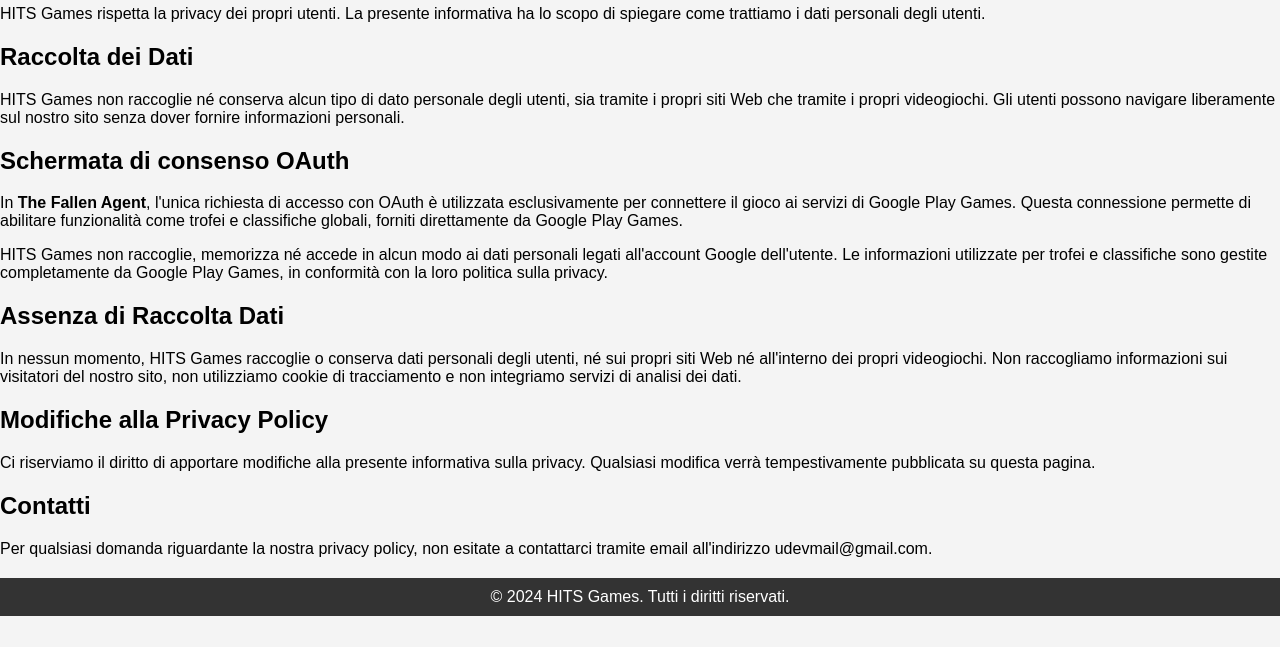
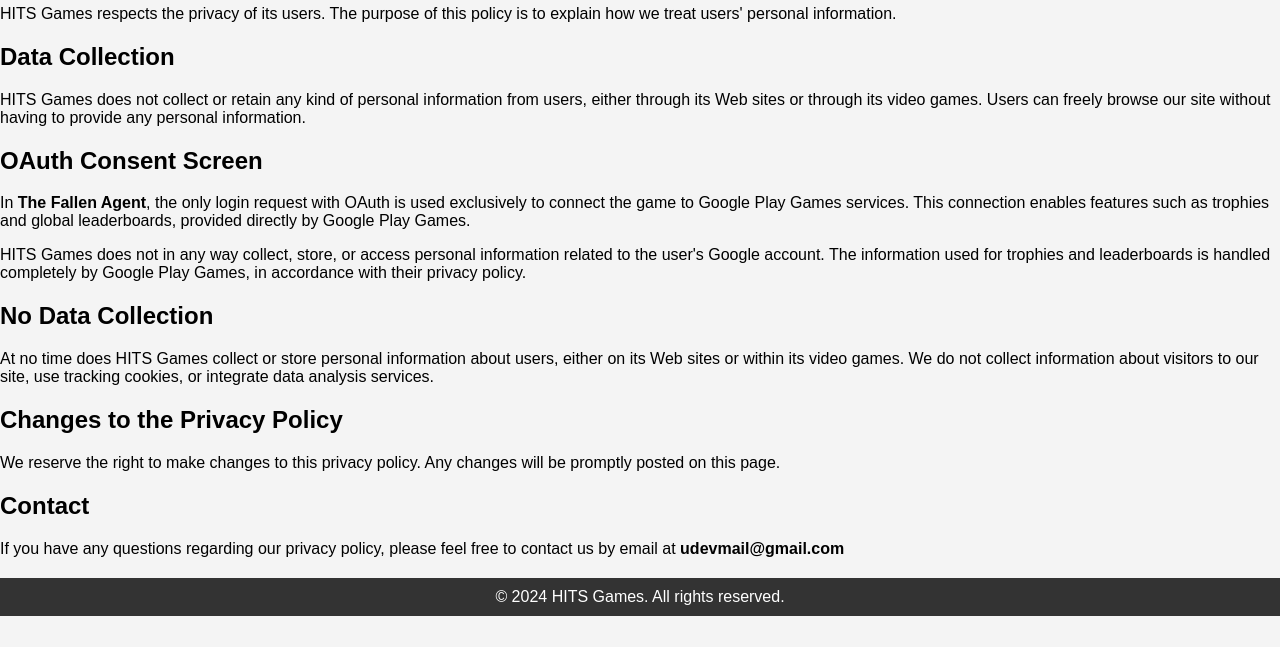
Before and after one commit to Ekt0re/Ekt0re.github.io, a plain HTML site: page privacy.html in a window 1280 px wide. Shown: the part 153-800 px from the top of the page. Drawn offline with Linux system fonts and the light colour scheme.

Commit message:
Update 23/09 Parte 1

```diff
--- a/index.html
+++ b/index.html
@@ -5,6 +5,7 @@
     <meta name="viewport" content="width=device-width, initial-scale=1.0">
     <title>HITS Games</title>
     <link rel="stylesheet" href="style.css">
+	<link rel="shortcut icon" type="image/x-icon" href="images/favicon.ico">
 </head>
 <body>
     <section class="banner">
@@ -12,32 +13,32 @@
     </section>
 
     <section class="about">
-        <h2>Chi Siamo</h2>
-        <p>Benvenuti nel sito del nostro team. Siamo un piccolo gruppo di amici che sviluppa software e videogiochi nel tempo libero.</p>
+        <h2>About Us</h2>
+        <p>Welcome to our team's website. We are a small group of friends who develop software and video games in our spare time.</p>
     </section>
 
     <section class="projects">
-        <h2>I Nostri Progetti</h2>
+        <h2>Our Projects</h2>
         <div class="project-list">
             <div class="project-item">
-                <h3>The Fallen Agent</h3>
+                <h3>THE FALLEN AGENT</h3>
                 <a href="https://hits-games.itch.io/the-fallen-agent" target="_blank">
                     <img src="images/the-fallen-agent-logo.png" alt="Logo di The Fallen Agent">
                 </a>
-                <p>Il primo videogioco di HITS Games.</p>
+                <p>“The Fallen Agent” is an action and espionage game that follows a secret agent as he tries to save the galaxy!</p>
             </div>
             <div class="project-item">
-                <h3>MinoMalo THE GAME</h3>
+                <h3>MINO MALO THE GAME</h3>
                 <a href="https://hits-games.itch.io/mino-malo-the-game" target="_blank">
                     <img src="images/mino-malo-logo.png" alt="Logo di MinoMalo THE GAME">
                 </a>
-                <p>Advergame in collaborazione con il negozio Mino Malo Abbigliamento.</p>
+                <p>HITS Games brings you this Advergame in collaboration with the Mino Malo Clothing store in Malo.</p>
             </div>
         </div>
     </section>
 
     <footer>
-        <p>&copy; 2024 HITS Games. Tutti i diritti riservati.</p>
+        <p>&copy; 2024 HITS Games. All rights reserved</p>
 		<p><a href="privacy.html" target="_blank">Privacy Policy</a></p>
     </footer>
 </body>
--- a/privacy.html
+++ b/privacy.html
@@ -5,41 +5,42 @@
     <meta name="viewport" content="width=device-width, initial-scale=1.0">
     <title>Privacy Policy - HITS Games</title>
     <link rel="stylesheet" href="style.css">
+	<link rel="shortcut icon" type="image/x-icon" href="images/favicon.ico">
 </head>
 <body>
     <header>
         <nav>
             <ul>
                 <li><a href="index.html">Home</a></li>
-                <li><a href="index.html#about">Chi Siamo</a></li>
-                <li><a href="index.html#projects">Progetti</a></li>
+                <!--<li><a href="index.html#about">Chi Siamo</a></li> --!>
+                <!--<li><a href="index.html#projects">Progetti</a></li> --!>
             </ul>
         </nav>
     </header>
 
     <section class="privacy">
         <h1>Privacy Policy</h1>
-        <p>HITS Games rispetta la privacy dei propri utenti. La presente informativa ha lo scopo di spiegare come trattiamo i dati personali degli utenti.</p>
+        <p>HITS Games respects the privacy of its users. The purpose of this policy is to explain how we treat users' personal information.</p>
 
-        <h2>Raccolta dei Dati</h2>
-        <p>HITS Games non raccoglie né conserva alcun tipo di dato personale degli utenti, sia tramite i propri siti Web che tramite i propri videogiochi. Gli utenti possono navigare liberamente sul nostro sito senza dover fornire informazioni personali.</p>
+        <h2>Data Collection</h2>
+        <p>HITS Games does not collect or retain any kind of personal information from users, either through its Web sites or through its video games. Users can freely browse our site without having to provide any personal information.</p>
 
-        <h2>Schermata di consenso OAuth</h2>
-        <p>In <strong>The Fallen Agent</strong>, l'unica richiesta di accesso con OAuth è utilizzata esclusivamente per connettere il gioco ai servizi di Google Play Games. Questa connessione permette di abilitare funzionalità come trofei e classifiche globali, forniti direttamente da Google Play Games.</p>
-        <p>HITS Games non raccoglie, memorizza né accede in alcun modo ai dati personali legati all'account Google dell'utente. Le informazioni utilizzate per trofei e classifiche sono gestite completamente da Google Play Games, in conformità con la loro politica sulla privacy.</p>
+        <h2>OAuth Consent Screen</h2>
+        <p>In <strong>The Fallen Agent</strong>, the only login request with OAuth is used exclusively to connect the game to Google Play Games services. This connection enables features such as trophies and global leaderboards, provided directly by Google Play Games.</p>
+        <p>HITS Games does not in any way collect, store, or access personal information related to the user's Google account. The information used for trophies and leaderboards is handled completely by Google Play Games, in accordance with their privacy policy.</p>
 
-        <h2>Assenza di Raccolta Dati</h2>
-        <p>In nessun momento, HITS Games raccoglie o conserva dati personali degli utenti, né sui propri siti Web né all'interno dei propri videogiochi. Non raccogliamo informazioni sui visitatori del nostro sito, non utilizziamo cookie di tracciamento e non integriamo servizi di analisi dei dati.</p>
+        <h2>No Data Collection</h2>
+        <p>At no time does HITS Games collect or store personal information about users, either on its Web sites or within its video games. We do not collect information about visitors to our site, use tracking cookies, or integrate data analysis services.</p>
 
-        <h2>Modifiche alla Privacy Policy</h2>
-        <p>Ci riserviamo il diritto di apportare modifiche alla presente informativa sulla privacy. Qualsiasi modifica verrà tempestivamente pubblicata su questa pagina.</p>
+        <h2>Changes to the Privacy Policy</h2>
+        <p>We reserve the right to make changes to this privacy policy. Any changes will be promptly posted on this page.</p>
 
-        <h2>Contatti</h2>
-        <p>Per qualsiasi domanda riguardante la nostra privacy policy, non esitate a contattarci tramite email all'indirizzo udevmail@gmail.com.</p>
+        <h2>Contact</h2>
+        <p>If you have any questions regarding our privacy policy, please feel free to contact us by email at <b>udevmail@gmail.com</b></p>
     </section>
 
     <footer>
-        <p>&copy; 2024 HITS Games. Tutti i diritti riservati.</p>
+        <p>&copy; 2024 HITS Games. All rights reserved.</p>
     </footer>
 </body>
 </html>
```
Also changed, not shown: images/ITCH-logo.png (added), images/favicon.ico (added), images/the-fallen-agent-logo.png.
